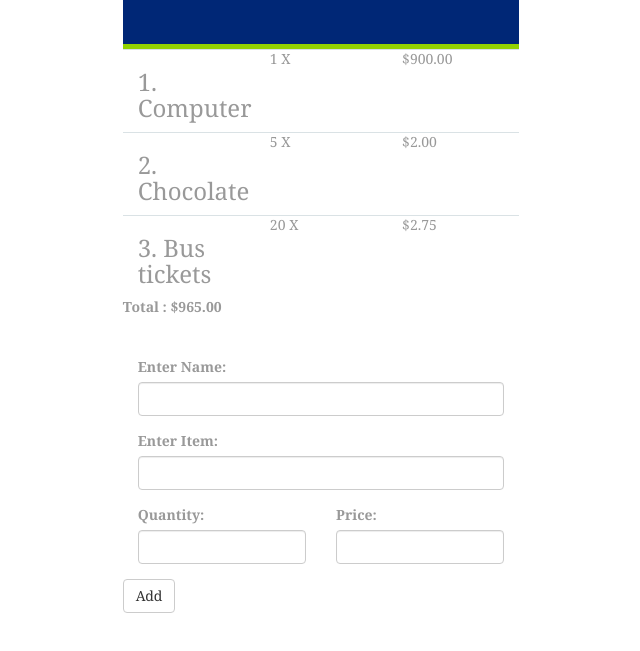
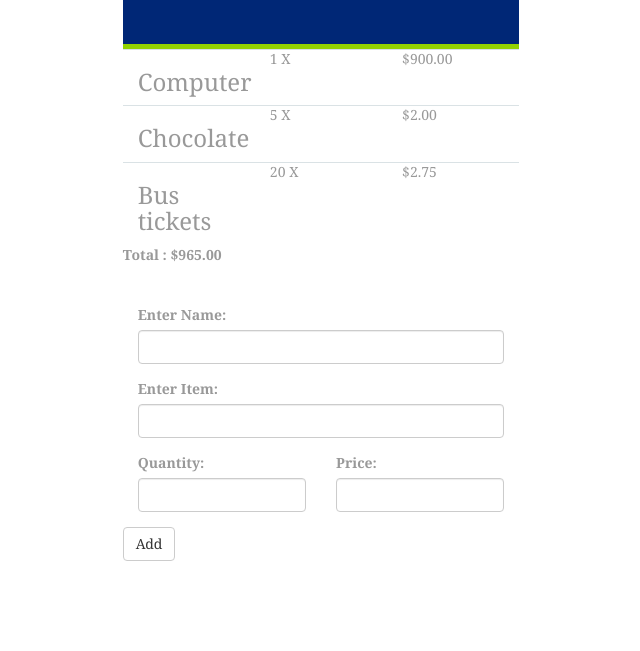
Before and after one commit to hanskurn/LunchAndCode, a plain HTML site: page index.html in a window 1280 px wide. Shown: the part 51-702 px from the top of the page, without its empty margins (319-959 px from the left). Drawn offline with nearby package versions, Linux system fonts and the light colour scheme.

Commit message:
added answer file

```diff
--- a/app.js
+++ b/app.js
@@ -28,6 +28,7 @@
 				console.log(shoppingItem);
 				this.shoppingList.push(shoppingItem);
 
+				// Need to reset form values to nothing
 				this.newItem = null;
 				this.quantity = null;
 				this.price = null;
--- a/index.html
+++ b/index.html
@@ -49,8 +49,8 @@
 
 				<div>
 
-						<div class="goal_container" ng-repeat="shoppingItem in ctlr.shoppingList track by $index">
-							<div class="col-md-4"><h3>{{$index+1}}. {{shoppingItem.item}}</h3></div>
+						<div class="goal_container" ng-repeat="shoppingItem in ctlr.shoppingList">
+							<div class="col-md-4"><h3>{{shoppingItem.item}}</h3></div>
 							<div class="col-md-4">{{shoppingItem.quantity}} X </div>
 							<div class="col-md-4">{{shoppingItem.price | currency:'$':2}}</div>
 						</div>
```
Also changed, not shown: assets/Answers/NoPeaking.txt (added).
